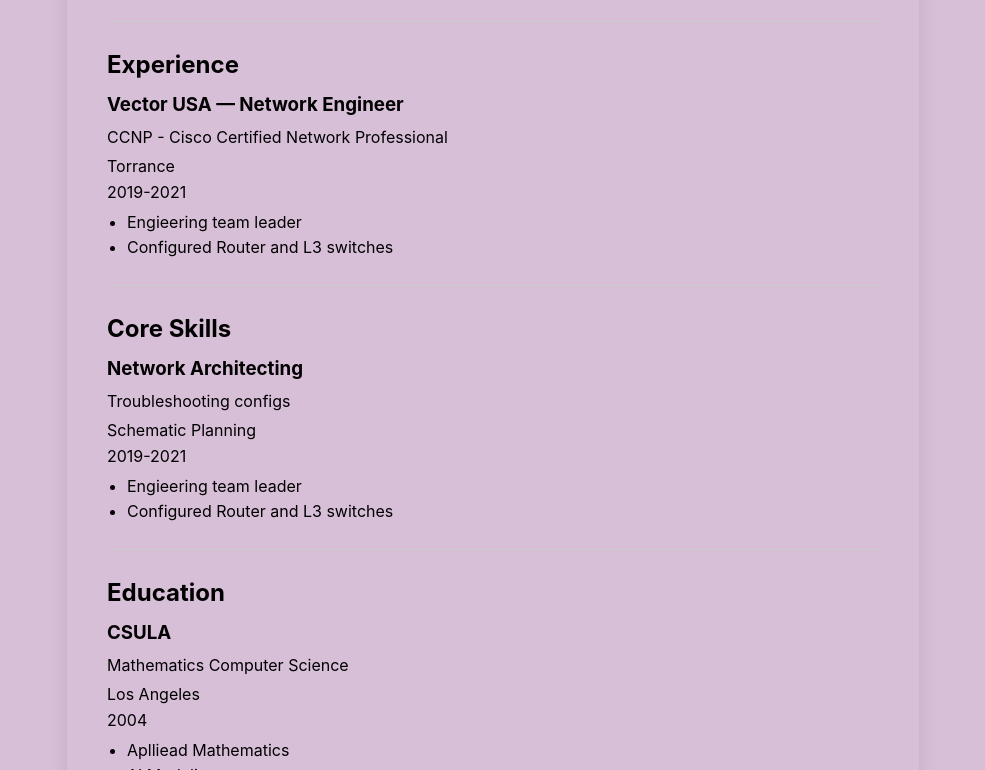
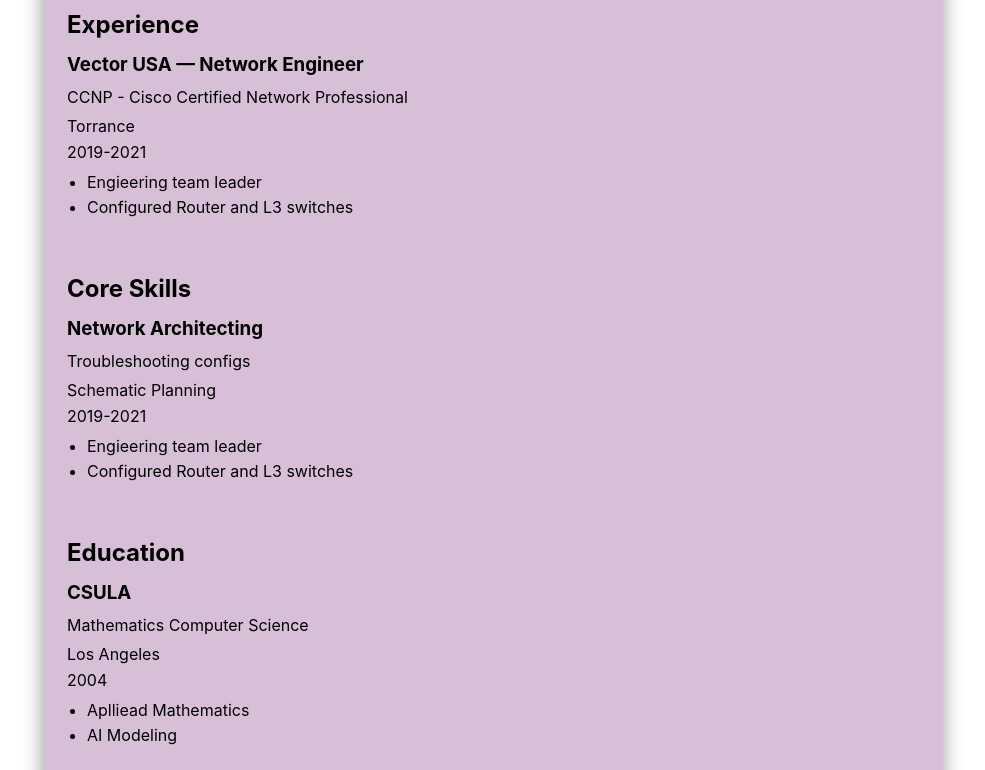
Before and after one commit to ultraman-labs/cloud-resume-challenge, a plain HTML site: page frontend/public/index.html in a window 1280 px wide. Shown: the part 168-938 px from the top of the page, without its empty margins (147-1132 px from the left). Drawn offline with Linux system fonts and the light colour scheme.

Commit message:
WIP centering html elements

```diff
--- a/frontend/public/assets/stylesheets/style.css
+++ b/frontend/public/assets/stylesheets/style.css
@@ -5,28 +5,30 @@
   -moz-osx-font-smoothing: grayscale;
 }
 
-html {
+/* Make the page fill the viewport */
+html, body {
   height: 100%;
+  width:  100%;
+  min-height: 100%;
+  margin: 0;
+  padding: 0;
+  font-family: -apple-system, BlinkMacSystemFont, "Segoe UI", sans-serif;
+  line-height: 1.6;
 }
 
-body {
-  min-height: 100%;
-  background-color: rgb(216, 191, 216);
-  font-family: -apple-system, BlinkMacSystemFont, "Segoe UI", sans-serif;
-  margin: 0;
-  padding: 0;
-  line-height: 1.6;
-  max-width: 900px;
-  margin: 40px auto; /* Center page content */
-  padding: 0 24px; /* space on left/right */
-}
+/* Main résumé area */
+main {
 
-/* Main résumé card style */
-main {
-  /* background: white; */
-  padding: 40px;
+  max-width: 900px;          /* constrain content width */
+  margin: 40px auto;         /* center horizontally with top/bottom margin */
+  padding: 0 24px 40px;      /* side padding + bottom breathing room */
+
+  /* If you want the card look, uncomment this block:
+  background: #1f111c;       /* dark plum card background */
   border-radius: 8px;
-  box-shadow: 0 4px 20px rgba(0,0,0,0.1);
+  background-color: rgb(216, 191, 216);  /* full-page background */
+  box-shadow: 0 4px 20px rgba(0, 0, 0, 0.4);
+  */
 }
 
 /* Center header at top of résumé */
```
